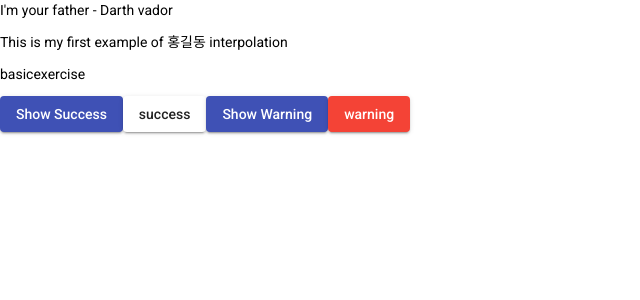
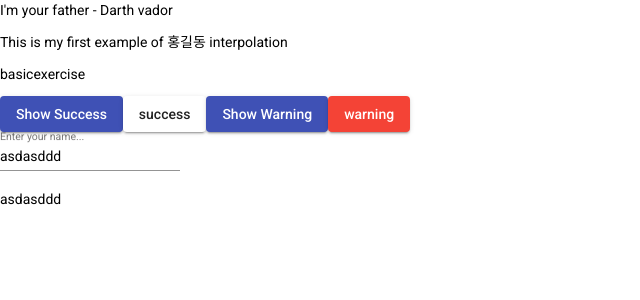
Before and after one commit to Parkjoonil/basicexercise, an Angular app: page / in a window 1280 px wide. Shown: the top 300 px of the page, without its empty margins (0-640 px from the left). Built offline with nearby package versions, Linux system fonts and the light colour scheme.

Commit message:
mat-input

```diff
--- a/src/app/app.component.html
+++ b/src/app/app.component.html
@@ -6,3 +6,11 @@
 <app-success [hidden]="mySuccessButtonProperty" id="success"></app-success>
 <button  mat-raised-button color="primary" (click)="onFailureClick()">Show Warning</button>
 <app-failure [hidden]="myFailureButtonProperty" id="failure"></app-failure>
+
+<form >
+    <mat-form-field>
+        <input matInput type="text" placeholder="Enter your name..." (keyup)="onKeyUp($event)" [(ngModel)]="inputName" name="Arguna">
+    </mat-form-field>
+</form>
+
+<p>{{ inputName }}</p>
--- a/src/app/app.component.ts
+++ b/src/app/app.component.ts
@@ -9,6 +9,7 @@ export class AppComponent {
   title = 'basicexercise';
   mySuccessButtonProperty: boolean = false;
   myFailureButtonProperty: boolean = false;
+  inputName: string = 'asdasddd';
 
 
   myMethod() {
@@ -28,4 +29,8 @@ export class AppComponent {
 
   }
 
+  onKeyUp(event: any) {
+    this.inputName = event.target.value;
+  }
+
 }
--- a/src/app/app.module.ts
+++ b/src/app/app.module.ts
@@ -8,6 +8,8 @@ import { ComponentComponent } from './exercise/component/component.component';
 import { ServerComponent } from './exercise/server/server.component';
 import { BrowserAnimationsModule } from '@angular/platform-browser/animations';
 import { MatButtonModule } from '@angular/material/button';
+import { MatFormFieldModule } from '@angular/material/form-field'
+import { MatInputModule } from '@angular/material/input'
 import { SuccessComponent } from './exercise/success/success.component';
 import { FailureComponent } from './exercise/failure/failure.component';
 
@@ -24,7 +26,9 @@ import { FailureComponent } from './exercise/failure/failure.component';
     AppRoutingModule,
     FormsModule,
     BrowserAnimationsModule,
-    MatButtonModule
+    MatButtonModule,
+    MatFormFieldModule,
+    MatInputModule
   ],
   providers: [],
   bootstrap: [AppComponent]
```
